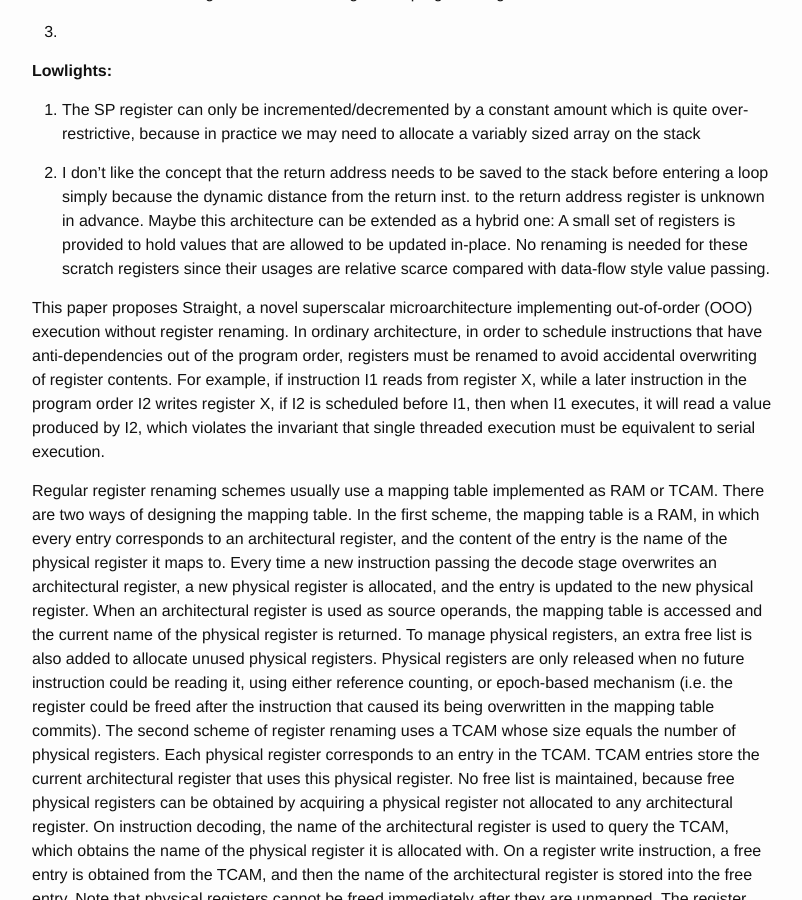
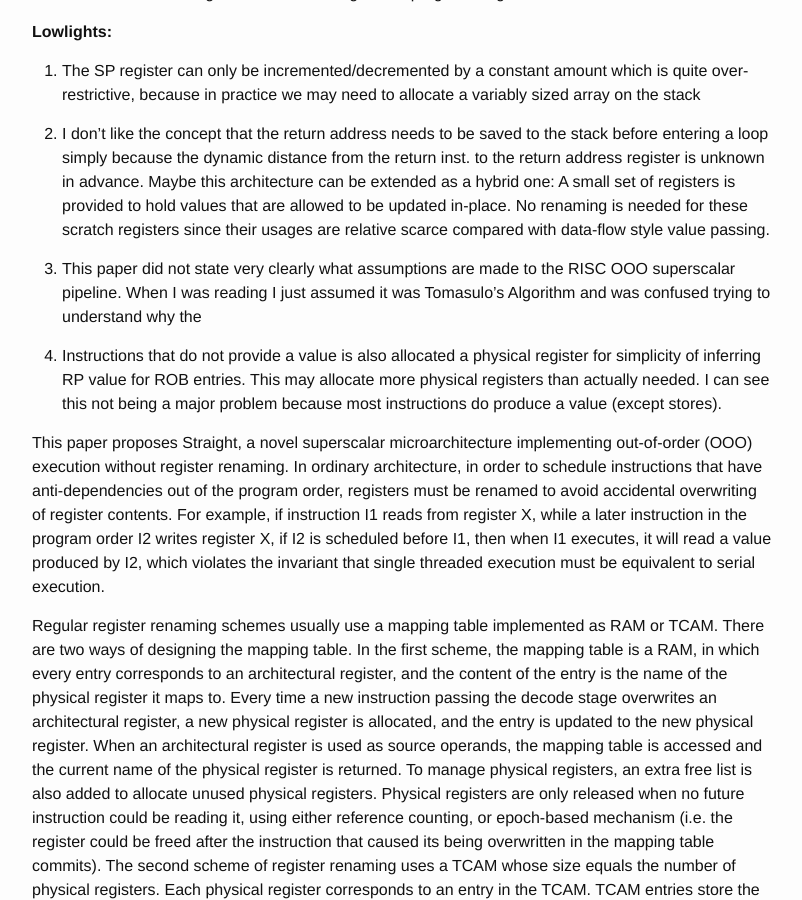
Before and after one commit to wangziqi2013/wangziqi2013.github.io, a Jekyll site: the page built from _posts/2019-08-15-straight.markdown, in a window 1280 px wide and 900 px high, scrolled down 351 px. Shown: the whole window, without its empty margins (238-1040 px from the left). Built offline with Jekyll 4.4.1, drawn with Linux system fonts in a browser that asks for light colours; our own code applies the rules of GitHub Pages for plain Markdown files.

Commit message:
Adding low light

```diff
--- a/_posts/2019-08-15-straight.markdown
+++ b/_posts/2019-08-15-straight.markdown
@@ -35,6 +33,13 @@ version_mgmt:
    this architecture can be extended as a hybrid one: A small set of registers is provided to hold values that are
    allowed to be updated in-place. No renaming is needed for these scratch registers since their usages are relative
    scarce compared with data-flow style value passing.
+
+3. This paper did not state very clearly what assumptions are made to the RISC OOO superscalar pipeline. When I was
+   reading I just assumed it was Tomasulo's Algorithm and was confused trying to understand why the
+
+4. Instructions that do not provide a value is also allocated a physical register for simplicity of inferring RP value
+   for ROB entries. This may allocate more physical registers than actually needed. I can see this not being a major
+   problem because most instructions do produce a value (except stores).
 
 This paper proposes Straight, a novel superscalar microarchitecture implementing out-of-order (OOO) execution without
 register renaming. In ordinary architecture, in order to schedule instructions that have anti-dependencies out of the
```
Also changed, not shown: other parts of _posts/2019-08-15-straight.markdown (+0 -2 lines).
